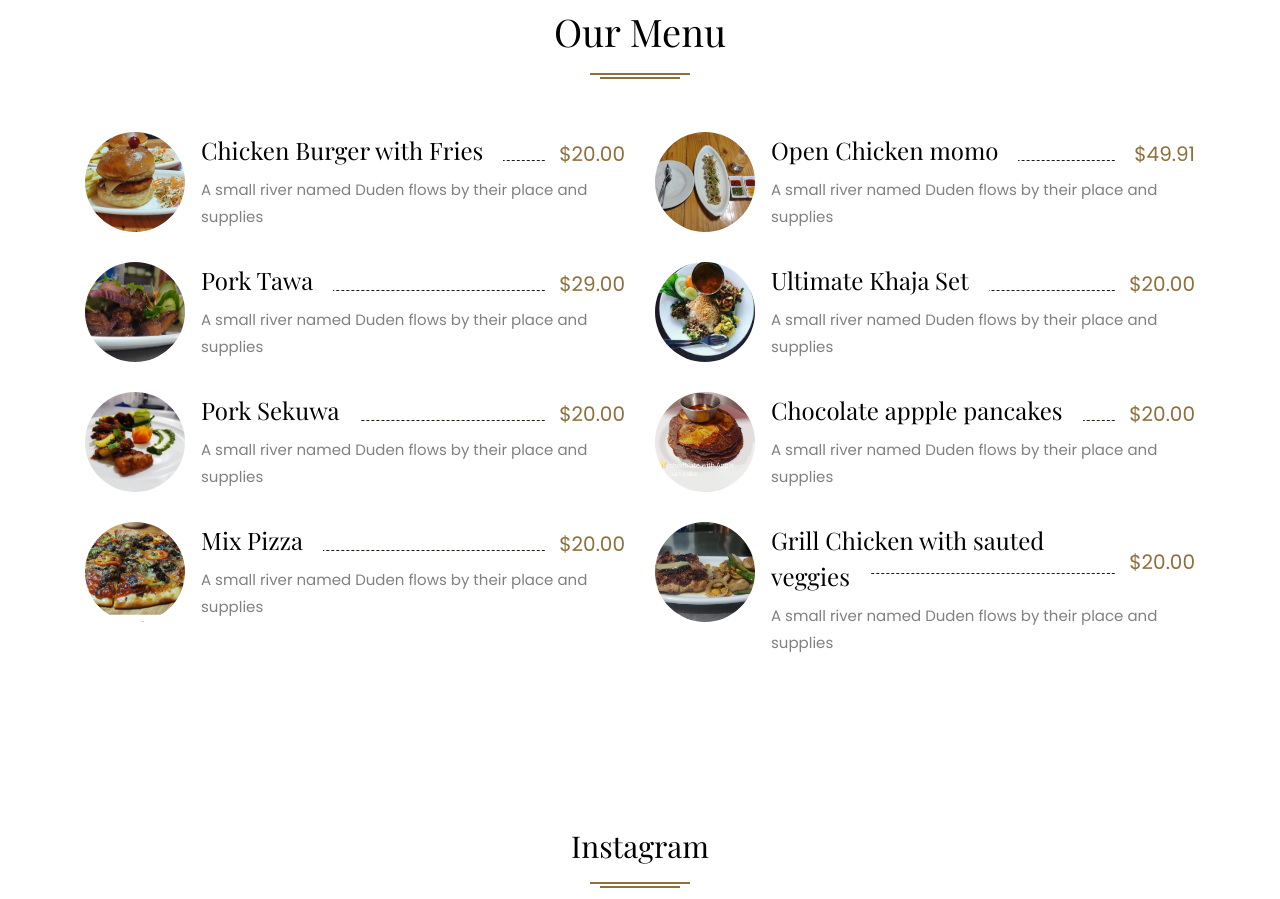
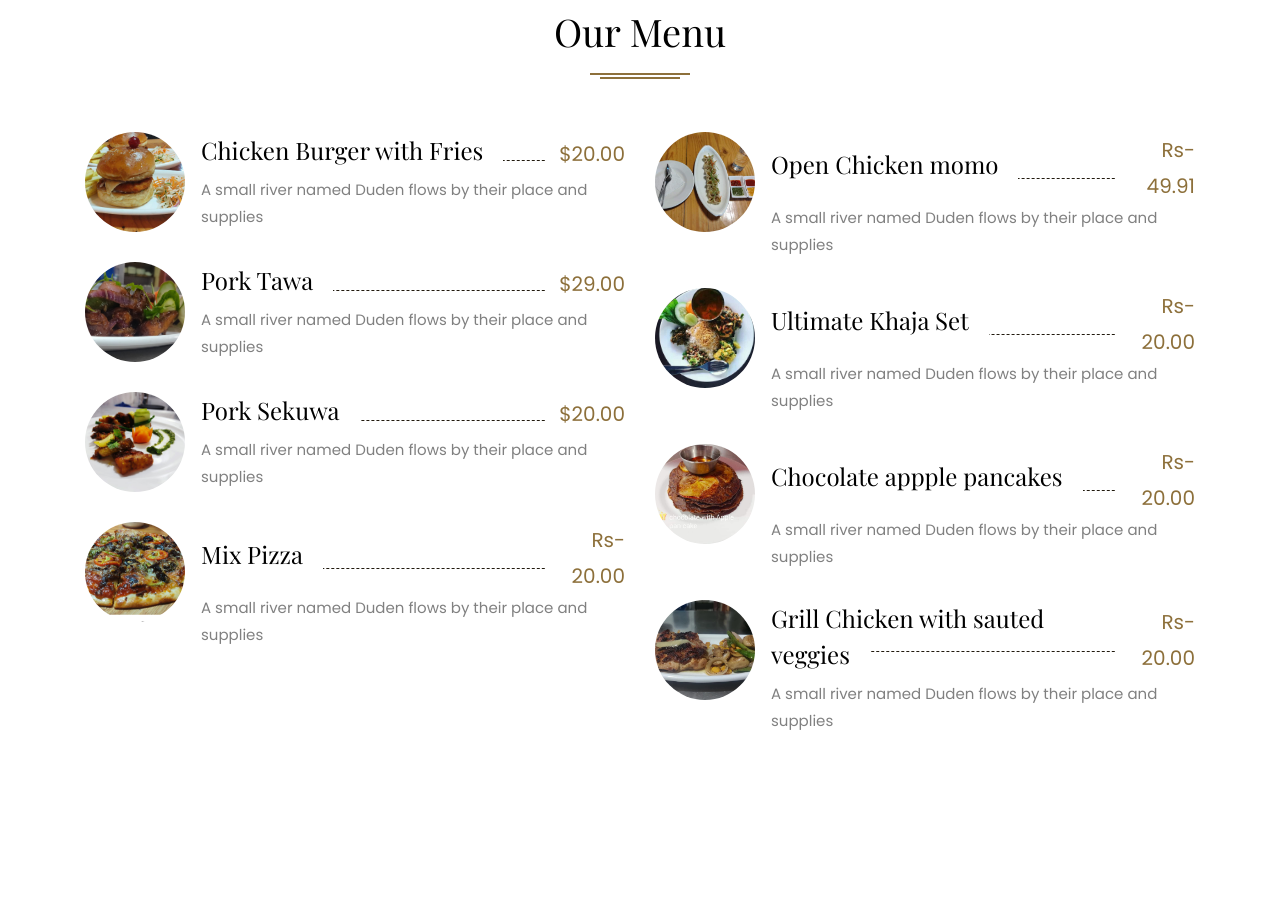
Before and after one commit to Bibhuson/hotelarati, a plain HTML site: page restaurant.html in a window 1280 px wide. Shown: the part 1016-1915 px from the top of the page. Drawn offline with nearby package versions, Linux system fonts and the light colour scheme; some packages are replaced by stand-ins of ours; files whose address does not match are found by name; a web font is replaced by a local one.

Commit message:
Update restaurant.html

```diff
--- a/restaurant.html
+++ b/restaurant.html
@@ -136,7 +136,7 @@
         			<div class="desc pl-3">
 	        			<div class="d-flex text align-items-center">
 	        				<h3><span> Mix Pizza</span></h3>
-	        				<span class="price">$20.00</span>
+	        				<span class="price">Rs-20.00</span>
 	        			</div>
 	        			<div class="d-block">
 	        				<p>A small river named Duden flows by their place and supplies</p>
@@ -151,7 +151,7 @@
         			<div class="desc pl-3">
 	        			<div class="d-flex text align-items-center">
 	        				<h3><span>Open Chicken momo</span></h3>
-	        				<span class="price">$49.91</span>
+	        				<span class="price">Rs-49.91</span>
 	        			</div>
 	        			<div class="d-block">
 	        				<p>A small river named Duden flows by their place and supplies</p>
@@ -163,7 +163,7 @@
         			<div class="desc pl-3">
 	        			<div class="d-flex text align-items-center">
 	        				<h3><span>Ultimate Khaja Set</span></h3>
-	        				<span class="price">$20.00</span>
+	        				<span class="price">Rs-20.00</span>
 	        			</div>
 	        			<div class="d-block">
 	        				<p>A small river named Duden flows by their place and supplies</p>
@@ -175,7 +175,7 @@
         			<div class="desc pl-3">
 	        			<div class="d-flex text align-items-center">
 	        				<h3><span>Chocolate appple pancakes</span></h3>
-	        				<span class="price">$20.00</span>
+	        				<span class="price">Rs-20.00</span>
 	        			</div>
 	        			<div class="d-block">
 	        				<p>A small river named Duden flows by their place and supplies</p>
@@ -187,7 +187,7 @@
         			<div class="desc pl-3">
 	        			<div class="d-flex text align-items-center">
 	        				<h3><span>Grill Chicken with sauted veggies</span></h3>
-	        				<span class="price">$20.00</span>
+	        				<span class="price">Rs-20.00</span>
 	        			</div>
 	        			<div class="d-block">
 	        				<p>A small river named Duden flows by their place and supplies</p>
```
